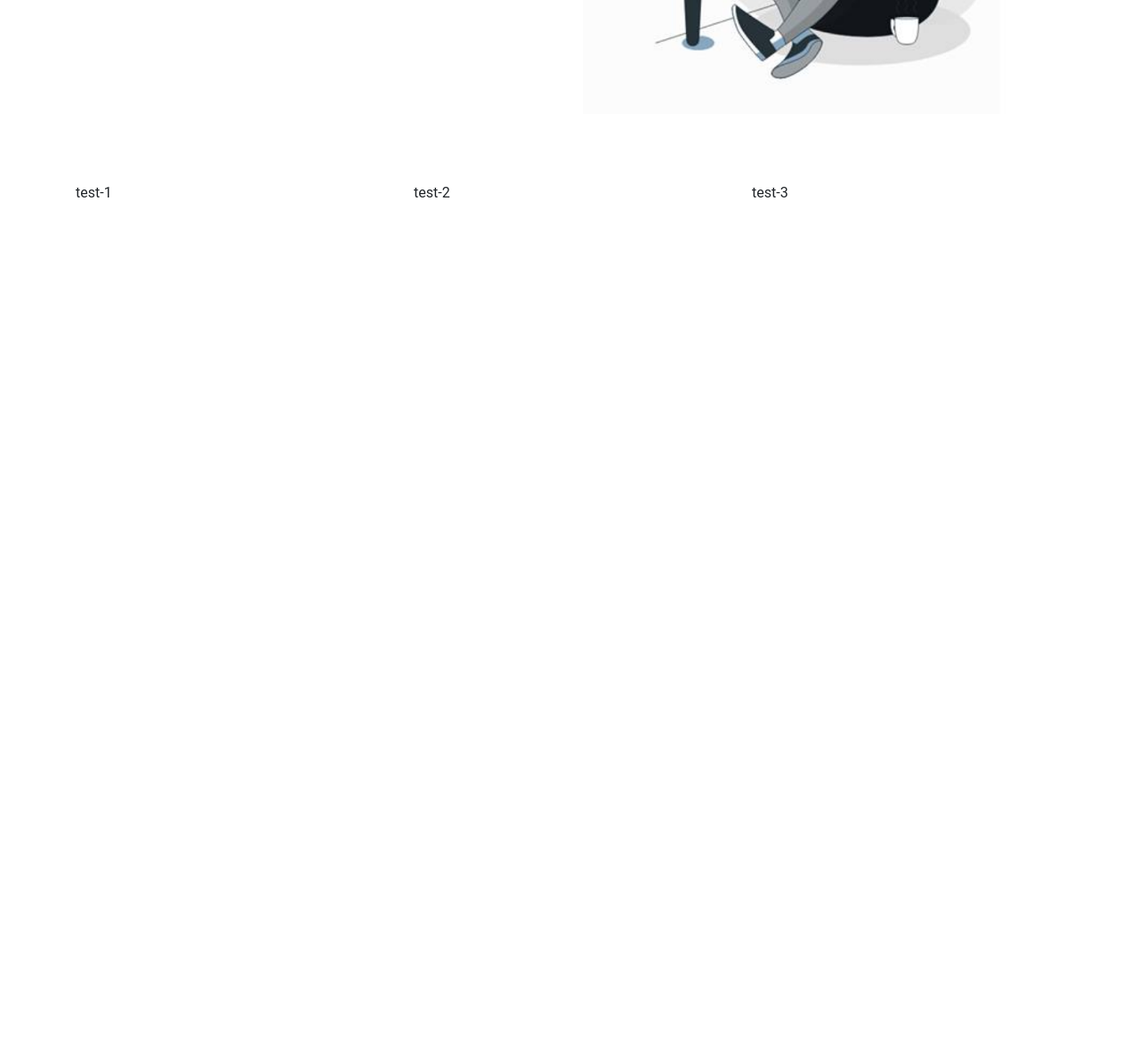
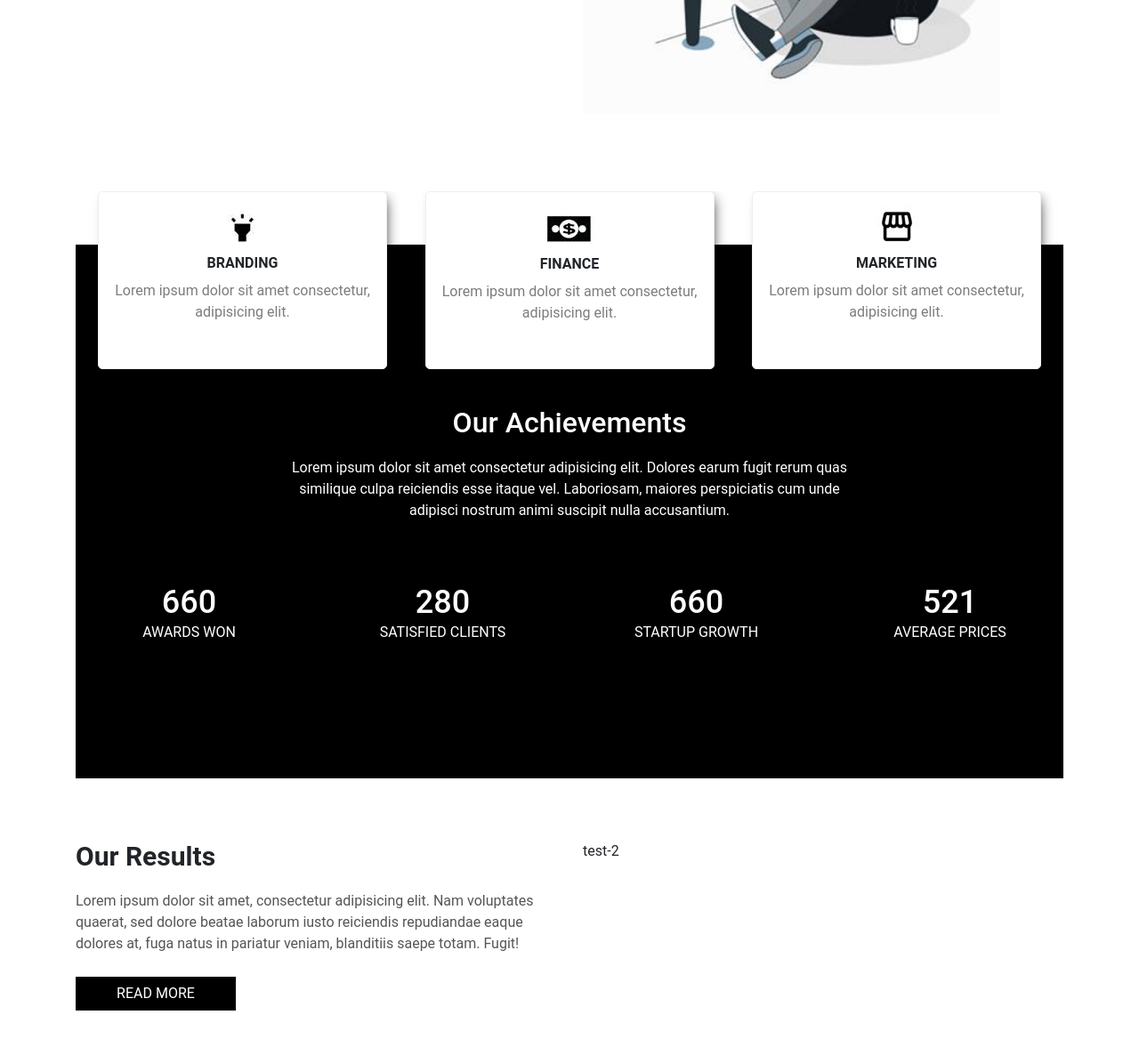
Before and after one commit to amrelbardini/Responsive-Template, a plain HTML site: page index.html in a window 1280 px wide. Shown: the part 500-1686 px from the top of the page at 89% size. Before the commit the page ends 800 px from the top, so only its background shows below. Drawn offline with Linux system fonts and the light colour scheme.

Commit message:
added new section

```diff
--- a/css/main.css
+++ b/css/main.css
@@ -177,4 +177,95 @@ header .icon-container {
      margin-top:25px;
  }
  /* end business section  */
+ .achievements {
+     padding-top:70px;
+     padding-bottom:70px;
+     position: relative;
+ }
+ .achievements .item-container {
+     position: absolute;
+     top:10px;
+     z-index: 3;
+ }
+ .achievements .item-container .item {
+     min-width:300px;
+     min-height: 200px;
+     border:1px solid #eee;
+     box-shadow:5px 1px 15px -8px #000000;
+     border-radius: 5px;
+     background-color:#fff;
+ }
+ .achievements .item-container .item.first {
+     margin-left:25px;
+ }
+ .achievements .item-container .item.third {
+     margin-right:25px;
+ }
+ .achievements .item-container .item.middle {
+     margin:auto;
+     width: 325px;
+ }
+ .achievements .item-container .item .content {
+     padding:15px;
+     text-align: center;
+ }
+ .achievements .item-container .item .content h6 {
+     font-weight: bold;
+     margin-bottom:10px;
+ }
+ .achievements .item-container .item .content p{
+     color:#7c7c7c;
+ }
+ .achievements .achievements-content {
+     background-color:black;
+     padding-top:70px;
+     padding-bottom:70px;
+     color:#fff;
+     min-height: 600px;
+
+ }
+ .achievements .achievements-content .heading {
+     text-align: center;
+     margin-top:10%;
+ }
+ .achievements .achievements-content .heading .text-holder {
+     width:60%;
+     margin:auto;
+     margin-top:20px;
+ }
+ .achievements .achievements-content .heading .text-holder p {
+     font-size:16px;
+ }
+ .achievements .awards {
+     margin-top:70px;
+ }
+ .achievements .awards .holder {
+     text-align: center;
+ }
+ .achievements .awards .holder h5{
+    font-size:36px;
+ }
+ /* start section results  */
+ .results {
+     padding-bottom:50px;
+
+ }
+ .results .read {
+    background-color:black;
+    color:#fff;
+    border-radius: 0;
+    width:180px;
+    margin-top:25px;
+ }
+ .results .text-content h4 {
+     font-size: 30px;
+     font-weight: bold;
+     margin-bottom:20px;
+ }
+ .results .text-content p{
+     color:#555555;
+     font-size:16px;
+     line-height: 1.5;
+ }
+ /* end section results  */
 /*End landing page*/
--- a/index.html
+++ b/index.html
@@ -87,36 +87,103 @@
                <div class="item-container">
                   <div class="row">
                     <div class="col-md-4">
-                      <div class="item">
-                        test-1
+                      <div class="item first">
+                        <div class="content">
+                          <img class="icon" src="images/icon-1.PNG">
+                          <h6>BRANDING</h6>
+                          <p>
+                            Lorem ipsum dolor sit amet consectetur, adipisicing elit.
+                          </p>
+                        </div>
                       </div>
                     </div>
                     <div class="col-md-4">
-                      <div class="item">
-                        test-2
+                      <div class="item middle">
+                        <div class="content">
+                          <img class="icon" src="images/icon-2.PNG">
+                          <h6>FINANCE</h6>
+                          <p>
+                            Lorem ipsum dolor sit amet consectetur, adipisicing elit.
+                          </p>
+                        </div>
                       </div>
                     </div>
                   <div class="col-md-4">
-                      <div class="item">
-                        test-3
+                      <div class="item third">
+                        <div class="content">
+                          <img class="icon" src="images/icon-3.PNG">
+                          <h6>MARKETING</h6>
+                          <p>
+                            Lorem ipsum dolor sit amet consectetur, adipisicing elit.
+                          </p>
+                        </div>
                       </div>
                   </div>
                   </div>
                </div>
+               <div class="achievements-content">
+                 <div class="heading">
+                    <h2>Our Achievements</h2>
+                    <div class="text-holder">
+                      <p>
+                        Lorem ipsum dolor sit amet consectetur adipisicing elit. Dolores earum fugit rerum quas similique culpa reiciendis esse itaque vel. Laboriosam, maiores perspiciatis cum unde adipisci nostrum animi suscipit nulla accusantium.
+                      </p>
+                    </div>
+                 </div>
+                 <!--Start awards section-->
+                 <div class="awards">
+                   <div class="row">
+                     <div class="col-md-3">
+                       <div class="holder">
+                          <h5>660</h5>
+                          <p>AWARDS WON</p>
+                       </div>
+                     </div>
+                     <div class="col-md-3">
+                       <div class="holder">
+                          <h5>280</h5>
+                          <p>SATISFIED CLIENTS</p>
+                       </div>
+                     </div>
+                     <div class="col-md-3">
+                       <div class="holder">
+                          <h5>660</h5>
+                          <p>STARTUP GROWTH</p>
+                        </div>
+                     </div>
+                     <div class="col-md-3">
+                       <div class="holder">
+                          <h5>521</h5>
+                          <p>AVERAGE PRICES</p>
+                       </div>
+                     </div>
+                   </div>
+                 </div>
+                  <!--ENd awards section-->
+               </div>
             </section>
             <!--End achievements section-->
+            <!--Start section our results-->
+            <section class="results">
+              <div class="row">
+                <div class="col-md-6">
+                  <div class="text-content">
+                    <h4>Our Results</h4>
+                    <p>
+                      Lorem ipsum dolor sit amet, consectetur adipisicing elit. Nam voluptates quaerat, sed dolore beatae laborum iusto reiciendis repudiandae eaque dolores at, fuga natus in pariatur veniam, blanditiis saepe totam. Fugit!
+                    </p>
+                    <a class="btn read" href="#"> READ MORE</a>
+                  </div>
+                </div>
+                <div class="col-md-6">
+                  test-2
+                </div>
+              </div>
+            </section>
+            <!--End section our results-->
         </article>
     </main>
     <!--End main section-->
-
-
-
-
-
-
-
-
-
 
 
     <!--JS files-->
```
